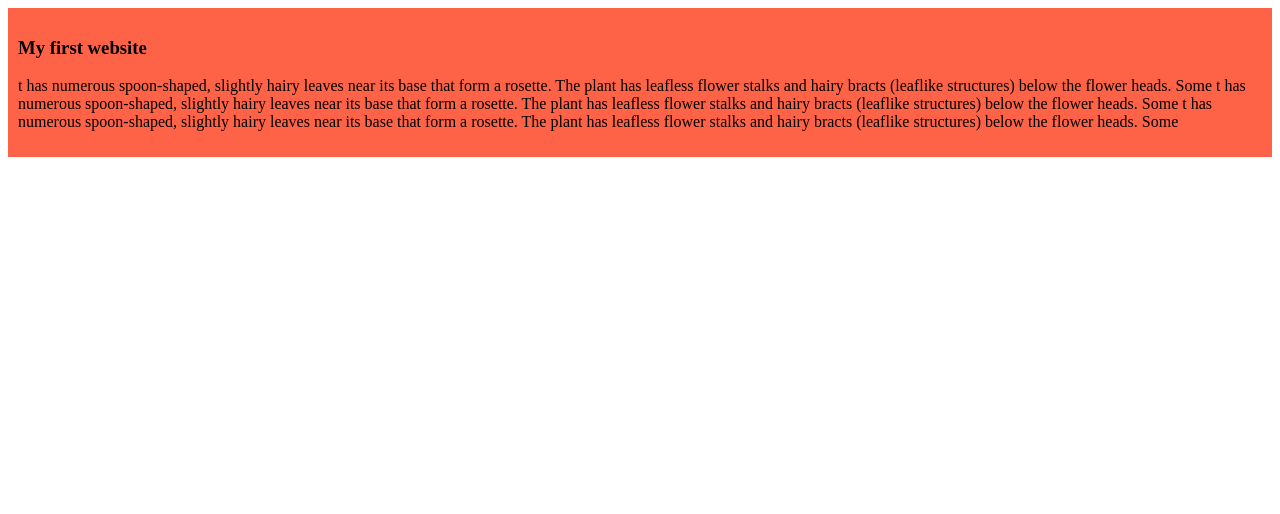
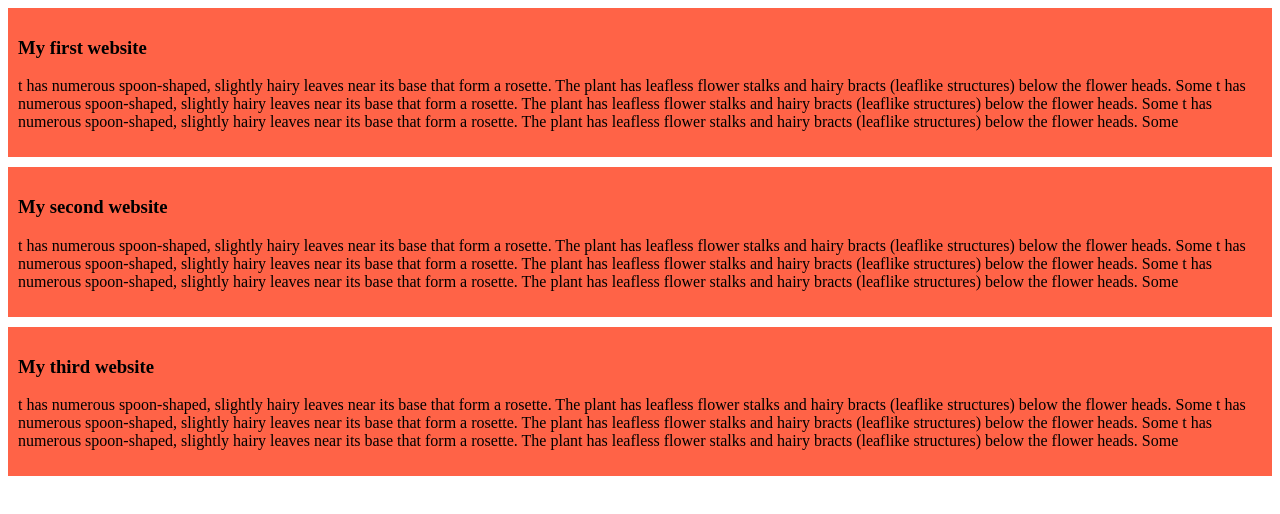
Before and after one commit to maria7473/my-simple-repo, a plain HTML site: page index.html in a window 1280 px wide. Drawn offline with Linux system fonts and the light colour scheme.

Commit message:
added the second and third blog

```diff
--- a/index.html
+++ b/index.html
@@ -13,5 +13,17 @@
             t has numerous spoon-shaped, slightly hairy leaves near its base that form a rosette. The plant has leafless flower stalks and hairy bracts (leaflike structures) below the flower heads. Some t has numerous spoon-shaped, slightly hairy leaves near its base that form a rosette. The plant has leafless flower stalks and hairy bracts (leaflike structures) below the flower heads. Some t has numerous spoon-shaped, slightly hairy leaves near its base that form a rosette. The plant has leafless flower stalks and hairy bracts (leaflike structures) below the flower heads. Some
         </p>
     </div>
+    <div>
+        <h3>My second website</h3>
+        <p>
+            t has numerous spoon-shaped, slightly hairy leaves near its base that form a rosette. The plant has leafless flower stalks and hairy bracts (leaflike structures) below the flower heads. Some t has numerous spoon-shaped, slightly hairy leaves near its base that form a rosette. The plant has leafless flower stalks and hairy bracts (leaflike structures) below the flower heads. Some t has numerous spoon-shaped, slightly hairy leaves near its base that form a rosette. The plant has leafless flower stalks and hairy bracts (leaflike structures) below the flower heads. Some
+        </p>
+    </div>
+    <div>
+        <h3>My third website</h3>
+        <p>
+            t has numerous spoon-shaped, slightly hairy leaves near its base that form a rosette. The plant has leafless flower stalks and hairy bracts (leaflike structures) below the flower heads. Some t has numerous spoon-shaped, slightly hairy leaves near its base that form a rosette. The plant has leafless flower stalks and hairy bracts (leaflike structures) below the flower heads. Some t has numerous spoon-shaped, slightly hairy leaves near its base that form a rosette. The plant has leafless flower stalks and hairy bracts (leaflike structures) below the flower heads. Some
+        </p>
+    </div>
 </body>
 </html>
--- a/styles/blog.css
+++ b/styles/blog.css
@@ -1,4 +1,5 @@
 div{
     background-color: tomato;
     padding: 10px;
+    margin-bottom: 10px;
 }
```
